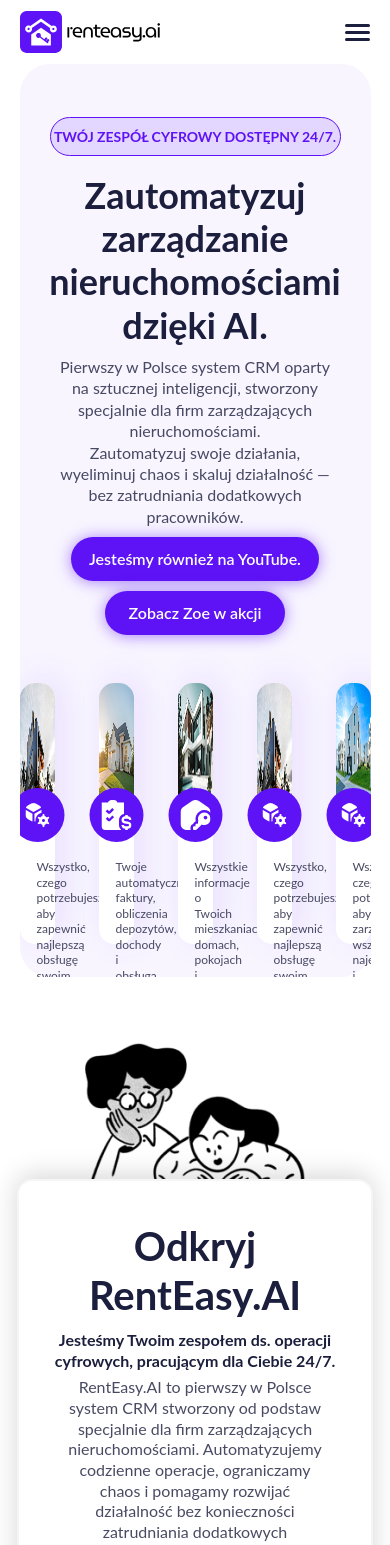
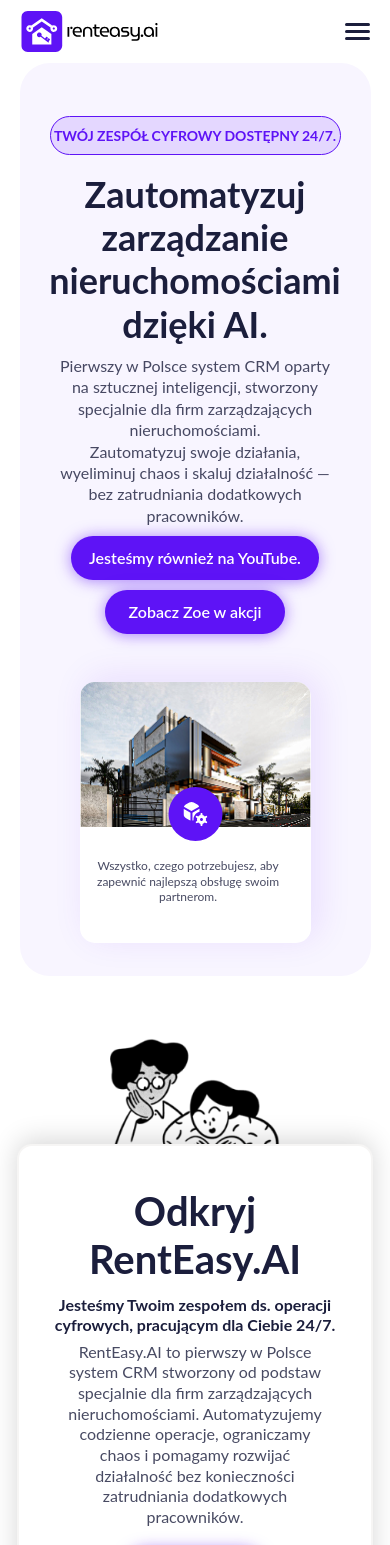
Before and after one commit to jatin-rajput563/rent-test, a React (Vite) app: page / in a window 390 px wide. Shown: the top 1545 px of the page. Built offline with nearby package versions, Linux system fonts and the light colour scheme.

Commit message:
solving-all-mistakes-on-1140

```diff
--- a/src/components/BackToTop.jsx
+++ b/src/components/BackToTop.jsx
@@ -26,7 +26,7 @@
     isVisible && (
       <button
         onClick={scrollToTop}
-        className="fixed bottom-6 right-6 z-50 bg-purple-blue hover:bg-white text-white hover:text-purple-blue border border-purple-blue p-3 rounded-full shadow-lg transition-all duration-300"
+        className="fixed bottom-6 right-6 z-50 bg-purple-blue hover:bg-white text-white hover:text-purple-blue border border-white p-3 rounded-full shadow-lg transition-all duration-300"
         aria-label="Back to top"
       >
         <BackTopIcon />
--- a/src/components/Comożemy.jsx
+++ b/src/components/Comożemy.jsx
@@ -5,7 +5,7 @@
 
 const Comożemy = () => {
   return (
-    <div className="pt-[162px] sm:pt-[140px] max-xl:px-5">
+    <div className="max-[640px]:pt-[162px] sm:pt-[80px] lg:pt-[140px] max-xl:px-5">
       <img
         className="mx-auto max-w-[221px] w-full pointer-events-none"
         src={spyimg}
--- a/src/components/Footer.jsx
+++ b/src/components/Footer.jsx
@@ -32,7 +32,7 @@
                 ? " Zrób pierwszy krok w kierunku bezstresowego zarządzania nieruchomościami"
                 : "Poznaj moc Zoe"
             }
-            headClass={`text-center !leading-120 text-white !text-[32px] sm:!text-[40px] md:!text-[48px] ${
+            headClass={`text-center !leading-120 text-white !text-[32px] sm:!text-[40px] md:!text-[44px] lg:!text-[48px] ${
               isHomePage
                 ? "mb-[39px] md:mb-[41px] lg:mb-[51px]"
                 : "mb-[12px] sm:mb-[15px] !text-[48px] !leading-[124%]"
@@ -71,7 +71,7 @@
                     alt="footer-logo"
                     width="183"
                     height="54"
-                    className="max-sm:w-[246px] max-sm:h-[74px]"
+                    className="max-sm:w-[246px] max-sm:h-[74px] max-[183px] max-h-[54px]"
                   />
                 </a>
               </div>
--- a/src/components/Header.jsx
+++ b/src/components/Header.jsx
@@ -20,7 +20,7 @@
   return (
     <div className="max-w-[1180px] px-5 mx-auto sm:pt-7 py-[11px] sm:pb-[26px] flex justify-between items-center relative overflow-x-clip">
       <NavLink to="/">
-        <img className="sm:h-[55px] h-[42px]" src={Logo} alt="logo" />
+        <img className="sm:h-[54px] h-[41px] w-[139px]  sm:w-[183px]" src={Logo} alt="logo" />
       </NavLink>
 
       <ul
@@ -37,7 +37,7 @@
               className="relative after:absolute after:bottom-0 after:left-0 after:bg-purple-blue after:h-[1px] hover:after:w-full after:content-[''] after:w-0 after:duration-300 hover:text-purple-blue duration-300 flex items-center gap-2"
             >
               {link.label}
-              {link.withImage && <img src={link.image} alt="Zoe" />}
+              {link.withImage && <img className="pointer-events-none w-[67.6px] h-[26px]" src={link.image} alt="Zoe" />}
             </NavLink>
           </li>
         ))}
@@ -46,7 +46,7 @@
           <div className="items-center gap-[15px] flex flex-col sm:hidden">
             <button className="text-dark-blue leading-[19px] duration-300 flex justify-center items-center gap-[15px]">
               Polski{" "}
-              <img className=" !w-[33.6px] !h-[21px]" src={Flag} alt="flag" />
+              <img className=" !w-[33.6px] !h-[21px] pointer-events-none" src={Flag} alt="flag" />
             </button>
             <button className="px-[25.3px] py-[11.5px] text-base font-semibold rounded-[21px] duration-300 shadow-[0px_1px_15px_0px_#5E13F687] border border-transparent hover:border-purple-blue hover:bg-transparent hover:text-purple-blue bg-purple-blue leading-[19px] text-white">
               Zarejestruj
@@ -54,7 +54,6 @@
           </div>
         </li>
       </ul>
-
       <div className="flex items-center gap-[15px]">
         <div className="items-center gap-[15px] sm:flex hidden">
           <button className="text-dark-blue leading-[19px] duration-300 flex justify-center items-center gap-[15px]">
--- a/src/components/Hero.jsx
+++ b/src/components/Hero.jsx
@@ -37,7 +37,7 @@
                 />
               </span>
             </h1>
-            <h1 className="text-4xl sm:text-5xl md:text-6xl lg:text-[64px] lg:hidden font-bold leading-[120%] text-dark-blue max-w-[860px] text-center mx-auto">
+            <h1 className="text-4xl sm:text-5xl min-[769px]:text-6xl lg:text-[64px] lg:hidden font-bold leading-[120%] text-dark-blue max-w-[860px] text-center mx-auto">
               Zautomatyzuj zarządzanie nieruchomościami dzięki AI.
             </h1>
             <p className="leading-134 opacity-80 text-dark-blue max-[425px]:max-w-[280px] lg:max-w-[820px] text-center pt-[9px] sm:pt-[15px] mx-auto">
@@ -58,7 +58,7 @@
               />
             </div>
           </div>
-          <div className="sm:mt-[5.5px]">
+          <div className="min-[769px]:mt-[5.5px]">
             <Swiper
               modules={[Autoplay]}
               slidesPerView={5}
@@ -73,11 +73,13 @@
                 clickable: false,
               }}
               breakpoints={{
-                1280: { slidesPerView: 5 },
-                1024: { slidesPerView: 4 },
-                768: { slidesPerView: 3 },
+                1440: { slidesPerView: 5 },
+                1280: { slidesPerView: 4 },
+                1024: { slidesPerView: 3.5 },
+                768: { slidesPerView: 2.5 },
                 640: { slidesPerView: 2 },
-                425: { slidesPerView: 1 },
+                480: { slidesPerView: 1.5 },
+                0: { slidesPerView: 1 },
               }}
               className="mySwiper"
             >
--- a/src/components/JakZacząć.jsx
+++ b/src/components/JakZacząć.jsx
@@ -32,10 +32,10 @@
 const JakZacząć = () => {
   return (
     <>
-      <div className="md:pt-0 lg:pt-[100px] xl:pt-[191px]">
+      <div className="sm:pt-0 md:pt-[50px] lg:pt-[100px] xl:pt-[191px]">
         <div className="max-w-[1140px] mx-auto px-[19.5px] xl:px-0">
           <img
-            className="max-w-[221px] mx-auto"
+            className="max-w-[170px] lg:max-w-[221px] pointer-events-none mx-auto"
             src={RoadmapTopImg}
             alt="roadmap-top-img"
           />
--- a/src/components/Odkryj.jsx
+++ b/src/components/Odkryj.jsx
@@ -11,7 +11,7 @@
     <div>
       <section className="pt-[52px] md:pt-[60px] lg:pt-[80px] xl:pt-[140px] px-[17px]">
         <div className="max-w-[1137px] mx-auto">
-          <div className="max-w-[221px] ml-12 z-10 pointer-events-none max-sm:mx-auto">
+          <div className="max-w-[170px] lg:max-w-[221px] ml-12 z-10 pointer-events-none max-sm:mx-auto">
             <img src={spyImg} alt="spy-img" />
           </div>
           <div className="bg-white border-2 border-grey rounded-[15px] renteasy-bg-shadow md:py-[55px] max-md:pt-[41px] max-md:pb-[33px] xl:pl-14 pl-[37px] pr-[37px] max-lg:px-7 max-sm:px-[10px]">
@@ -34,7 +34,7 @@
                   />
                   <CustomPara
                     paraClass={
-                      "opacity-80 font-normal max-w-[262px] max-md:mx-auto sm:max-w-[457px] max-[820px]:text-center"
+                      "opacity-80 font-normal max-[425px]:max-w-[262px] lg:max-w-[457px] max-md:mx-auto  max-[820px]:text-center"
                     }
                     paraText={
                       <>
--- a/src/index.css
+++ b/src/index.css
@@ -32,6 +32,8 @@
     --color-shadow-grey: #0000000F;
     --color-grey: #F6F5F4;
     --color-shadow-brown: #ff4df51f;
+    --color-shadow-redbrown: #FF3B611A;
+    --color-shadow-dark-red: #EF414363;
     --leading-118: 1.18;
     --leading-121: 1.21;
     --leading-134: 1.34;
@@ -45,6 +47,11 @@
 
 .renteasy-bg-shadow {
     box-shadow: 0px -4px 27px 0px var(--color-shadow-black);
+}
+
+.comozemy-card:hover {
+    box-shadow: 0px -3.01px 20.32px 0px var(--color-shadow-black);
+
 }
 
 .button-bg-shadow {
@@ -91,6 +98,9 @@
     background-color: #ffffff;
 }
 
+.moduly-shadow {
+    box-shadow: 0px -3.01px 20.32px 0px var(--color-shadow-black);
+}
 
 .accordion-content {
     max-height: 0;
@@ -106,7 +116,7 @@
 }
 
 .box-shadow:hover {
-    box-shadow: 5px 7px 58.2px 0px #FF3B611A;
+    box-shadow: 5px 7px 58.2px 0px var(--color-shadow-redbrown);
     border-radius: 15px;
 }
 
@@ -115,18 +125,9 @@
 }
 
 .box-shadow:hover .icon-glow {
-    box-shadow: 5px 7px 58.2px 0px #EF414363;
-}
-
-.moduly-shadow {
-    box-shadow: 0px -3.01px 20.32px 0px #00000029;
+    box-shadow: 5px 7px 58.2px 0px var(--color-shadow-dark-red);
 }
 
 .moduly-button-shadow {
-    box-shadow: 0px -3.01px 20.32px 0px #00000029;
+    box-shadow: 0px -3.01px 20.32px 0px var(--color-shadow-black);
 }
-
-.comozemy-card:hover {
-    box-shadow: 0px -3.01px 20.32px 0px #00000029;
-
-}
```
